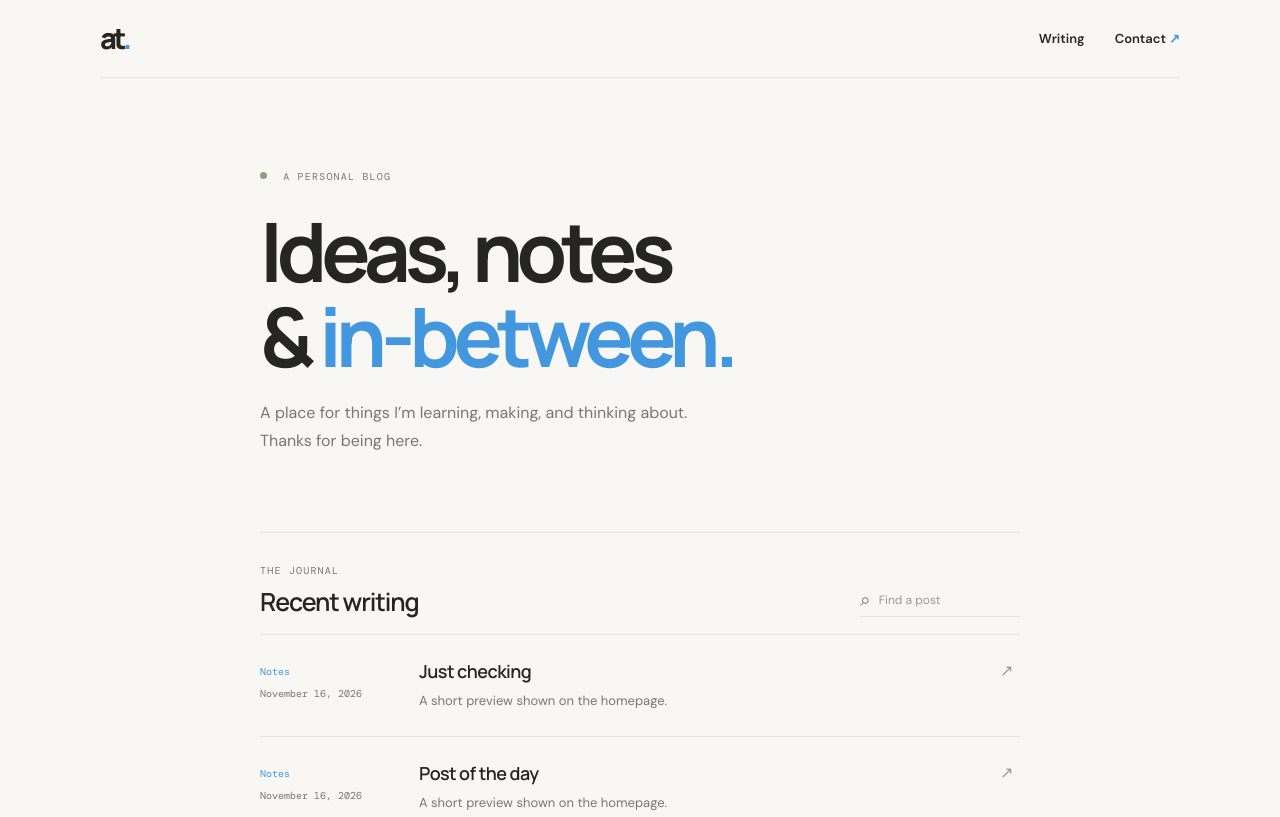
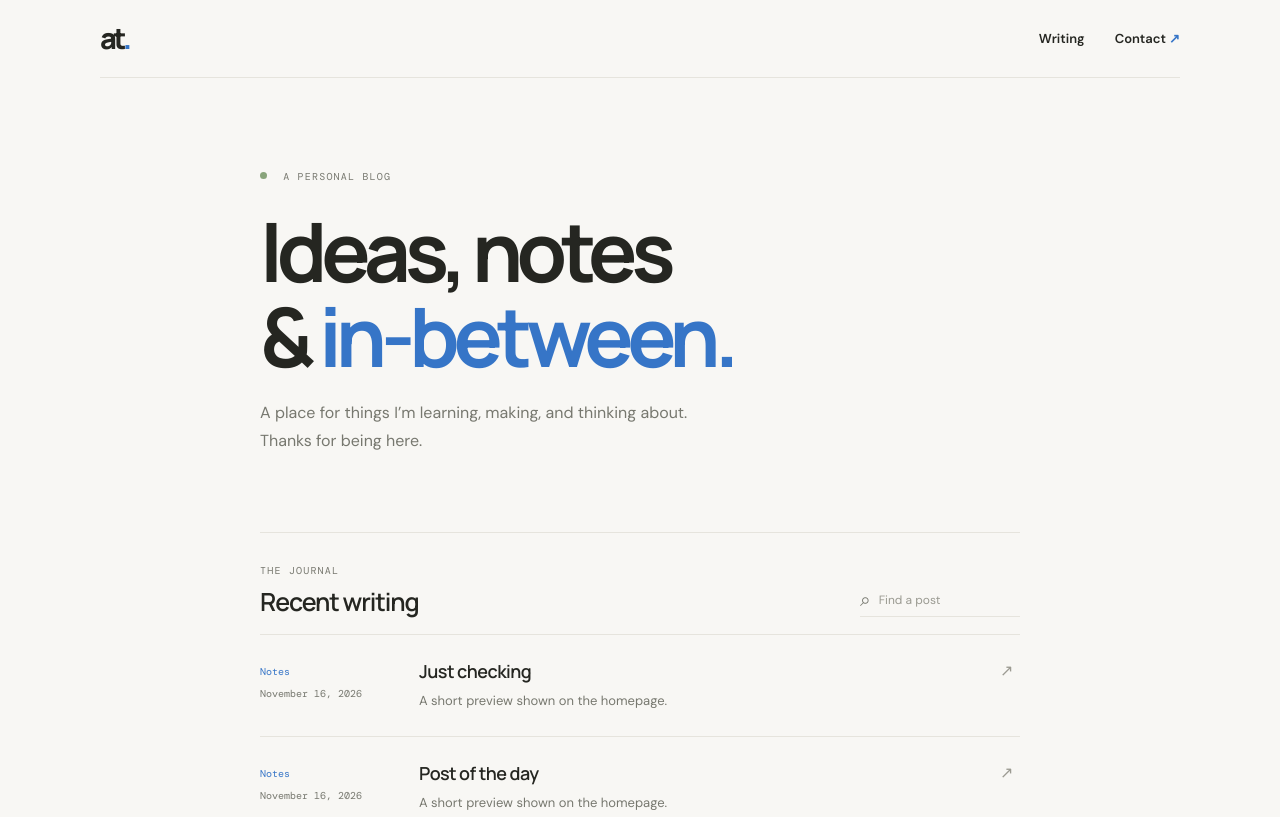
Before and after one commit to aaatrm/alishertursunov.com, a plain HTML site: page index.html in a window 1280 px wide. Shown: the top 817 px of the page. Drawn offline with nearby package versions, Linux system fonts and the light colour scheme.

Commit message:
Change site accent to #3675c7

```diff
--- a/styles.css
+++ b/styles.css
@@ -4,7 +4,7 @@
   --ink: #252621;
   --muted: #77786f;
   --line: #e6e4dd;
-  --navy: #4397de;
+  --navy: #3675c7;
   --accent: var(--navy);
   --mono: 'DM Mono', monospace;
   --sans: 'DM Sans', sans-serif;
```
